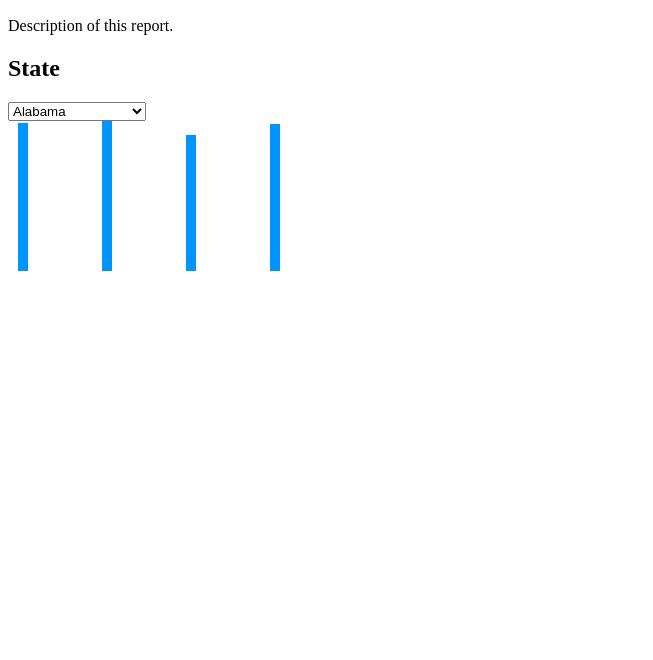
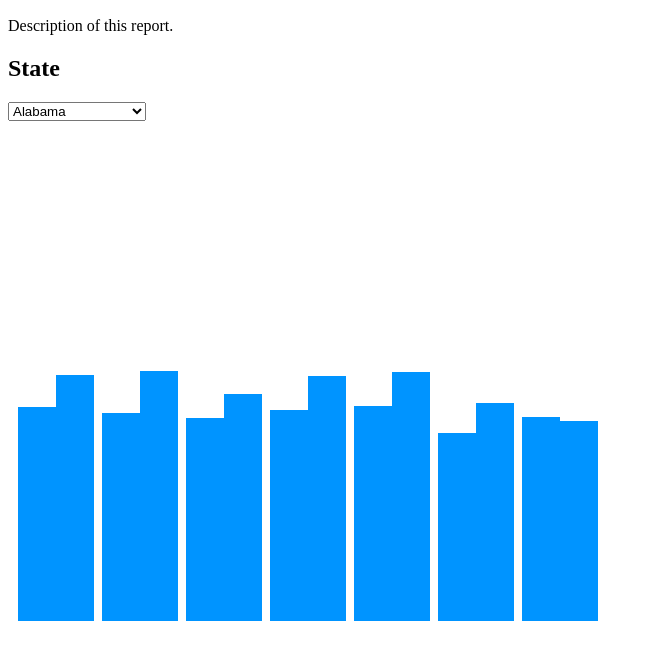
Before and after one commit to TaxFoundation/location-matters, a website: page index.html in a window 1280 px wide. Shown: the part 110-770 px from the top of the page, without its empty margins (0-653 px from the left). Drawn offline with nearby package versions, Linux system fonts and the light colour scheme.

Commit message:
Draw dual bar chart

```diff
--- a/index.html
+++ b/index.html
@@ -22,7 +22,7 @@
           <option value="Arkansas">Arkansas</option>
           <option value="California">California</option>
           <option value="Colorado">Colorado</option>
-          <option value="Connecticutt">Connecticutt</option>
+          <option value="Connecticut">Connecticut</option>
           <option value="Delaware">Delaware</option>
           <option value="Florida">Florida</option>
           <option value="Georgia">Georgia</option>
--- a/js/app.js
+++ b/js/app.js
@@ -20,7 +20,7 @@
       views.initialize(app.filter());
 
       $('#state-select').change(function(e) { // Watch for changes to the state selection dropdown and call app.filter
-        views.initialize(app.filter($(e.target).attr('value')));
+        views.draw(app.filter($(e.target).attr('value')));
       });
     },
 
@@ -36,40 +36,58 @@
 
   views = {
     initialize: function(data) {
-      this.data = data;
       this.dimensions = {
         width: 600,
         height: 500
       };
 
-      var svg = d3.select('#state-charts').append('svg'),
-        x = d3.scale.ordinal().rangeRoundBands([0, views.dimensions.width], 0.1).domain(views.data.firms.map(function(d) { return d.name; })),
-        y = d3.scale.linear().rangeRound([0, views.dimensions.height]),
-        xAxis = d3.svg.axis().scale(x).orient('bottom'),
-        yAxis = d3.svg.axis().scale(y).orient('left');
+      this.svg = d3.select('#state-charts').append('svg').attr('height', views.dimensions.height).attr('width', views.dimensions.width);
+      this.x = d3.scale.ordinal().rangeRoundBands([0, views.dimensions.width], 0.1);
+      this.y = d3.scale.linear().rangeRound([0, views.dimensions.height]).domain([-0.3, 0.3]);
+      this.xAxis = d3.svg.axis().scale(views.x).orient('bottom');
+      this.yAxis = d3.svg.axis().scale(views.y).orient('left');
 
-      svg.append('g')
+      views.svg.append('g')
         .attr('class', 'x axis')
         .attr('transform', 'translate(0,' + 500 + ')')
-        .call(xAxis);
+        .call(views.xAxis);
 
-      svg.append('g')
+      views.svg.append('g')
           .attr('class', 'y axis')
-          .call(yAxis)
+          .call(views.yAxis)
         .append('text')
           .attr('y', 6)
           .attr('dy', '.71em')
           .style('text-anchor', 'end');
 
-      var firmGroups = svg.selectAll('.state')
-          .data(views.data.firms)
-        .enter().append('g')
-          .attr('transform', function(d) { return 'translate(' + x(d.name) + ',0)'; });
+      views.draw(data);
+    },
 
-      firmGroups.append('rect')
-        .attr('y', function(d) { return y(d.new['Income Tax']); })
-        .attr('height', function(d) { return views.dimensions.height - y(d.new['Income Tax']); })
-        .attr('width', 10)
+    draw: function(data) {
+      var bars = views.svg.selectAll('.firm').data(data.firms);
+      views.x.domain(data.firms.map(function(d) { return d.name; }));
+
+      bars.exit()
+        .remove();
+
+      bars.enter()
+        .append('g')
+        .attr('class', 'firm');
+
+      bars
+        .append('rect')
+        .attr('y', function(d) { return views.y(+d.old['Income Tax']); })
+        .attr('height', function(d) { return views.dimensions.height - views.y(+d.old['Income Tax']); })
+        .attr('width', views.x.rangeBand() / 2)
+        .attr('x', function(d) { return views.x(d.name); })
+        .attr('fill', '#0094ff');
+
+      bars
+        .append('rect')
+        .attr('y', function(d) { return views.y(+d.new['Income Tax']); })
+        .attr('height', function(d) { return views.dimensions.height - views.y(+d.new['Income Tax']); })
+        .attr('width', views.x.rangeBand() / 2)
+        .attr('x', function(d) { return views.x(d.name) + views.x.rangeBand() / 2; })
         .attr('fill', '#0094ff');
     }
   };
```
